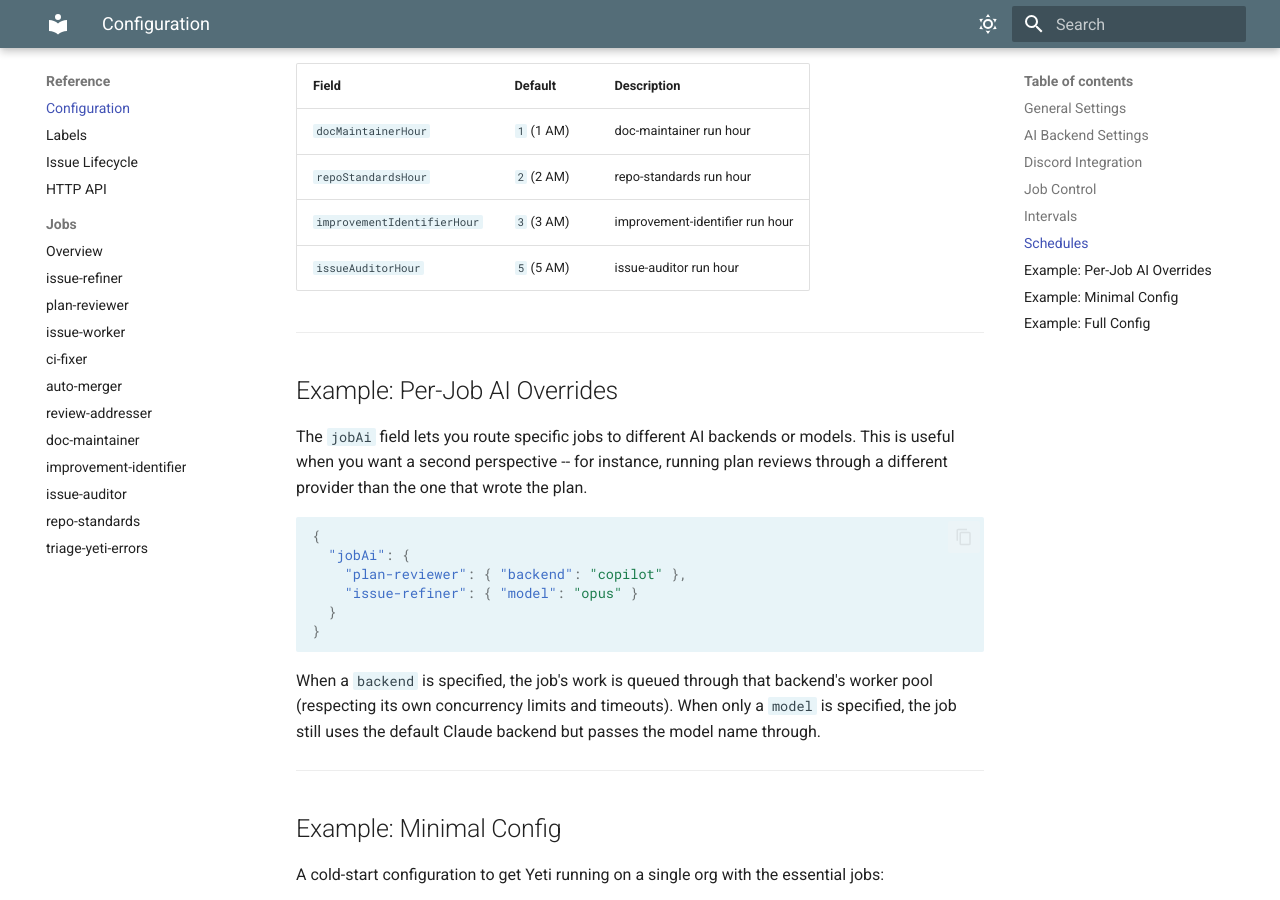
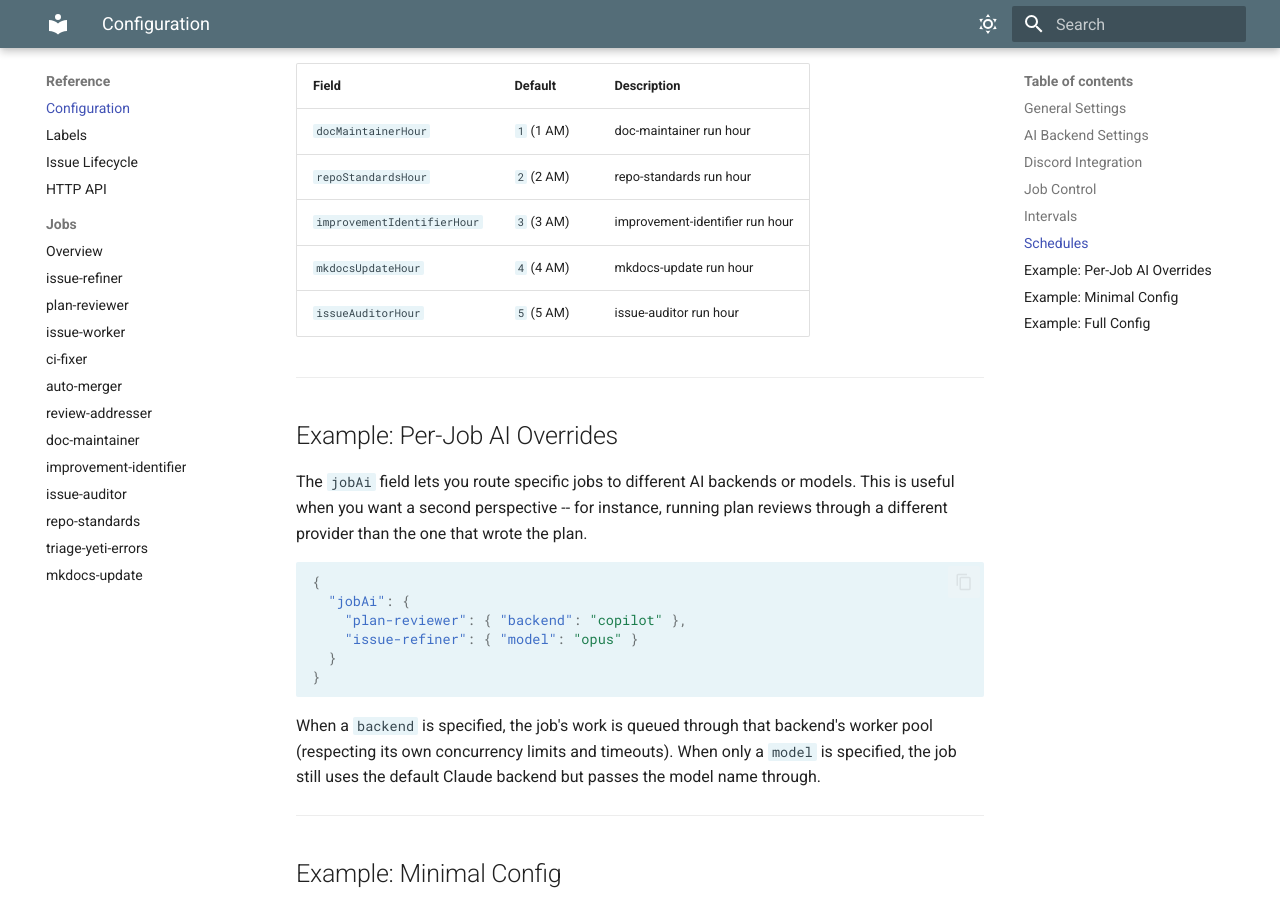
Before and after one commit to frostyard/yeti, an MkDocs documentation site: the page built from site/reference/configuration.md, in a window 1280 px wide and 900 px high, scrolled down 3327 px. Built offline with MkDocs 1.6.1 and Material for MkDocs 9.7.7, drawn with Linux system fonts in a browser that asks for light colours; some of the changed text lies outside the part shown.

Commit message:
docs: update mkdocs content [mkdocs-update] (#68)
Co-authored-by: Claude Opus 4.6 (1M context) <noreply@anthropic.com>

```diff
--- a/mkdocs.yml
+++ b/mkdocs.yml
@@ -83,6 +83,7 @@ nav:
           - issue-auditor: reference/jobs/issue-auditor.md
           - repo-standards: reference/jobs/repo-standards.md
           - triage-yeti-errors: reference/jobs/triage-yeti-errors.md
+          - mkdocs-update: reference/jobs/mkdocs-update.md
 
 extra_css:
   - stylesheets/extra.css
```
Also changed, not shown: site/reference/configuration.md, site/reference/jobs/index.md, site/reference/jobs/mkdocs-update.md (added).
